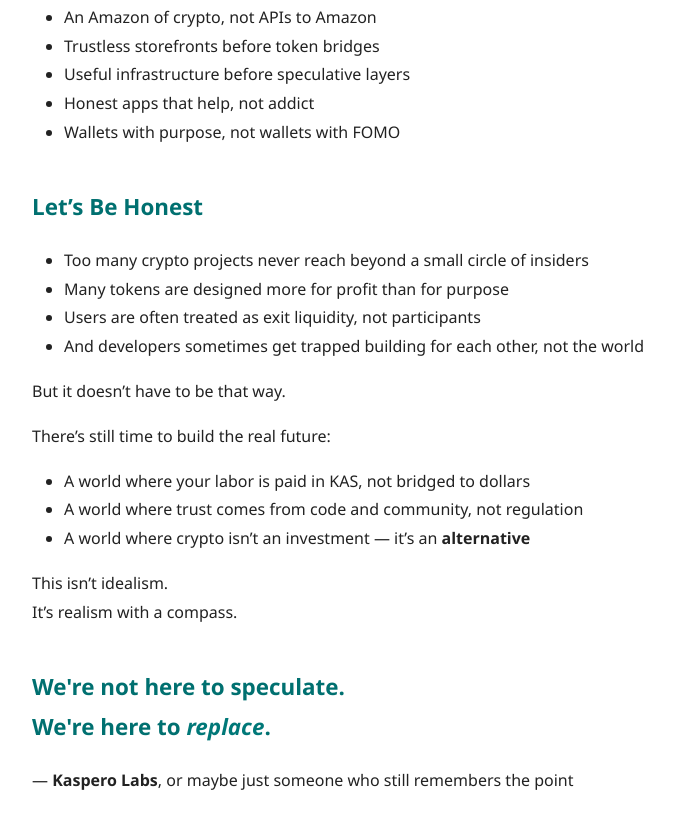
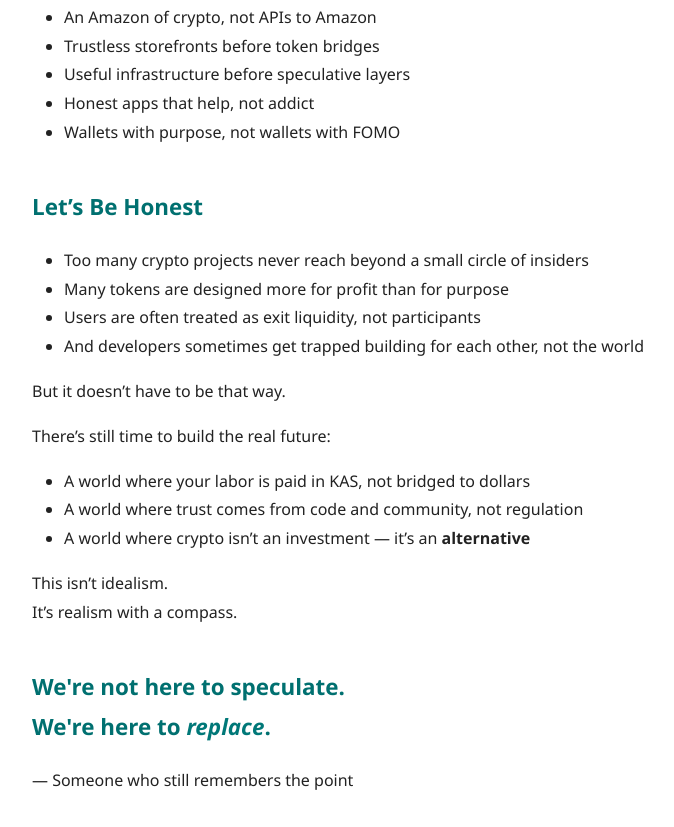
Before and after one commit to kaspachad/kaspero-website, a plain HTML site: page manifesto.html in a window 1280 px wide. Shown: the part 1355-2182 px from the top of the page, without its empty margins (158-832 px from the left). Drawn offline with Linux system fonts and the light colour scheme.

Commit message:
manifesto ready?

```diff
--- a/manifesto.html
+++ b/manifesto.html
@@ -140,7 +140,7 @@
 
   <h2>We're not here to speculate.<br>We're here to <em>replace</em>.</h2>
 
-  <p>— <strong>Kaspero Labs</strong>, or maybe just someone who still remembers the point</p>
+  <p>— Someone who still remembers the point</p>
 </div>
 
 </body>
```
